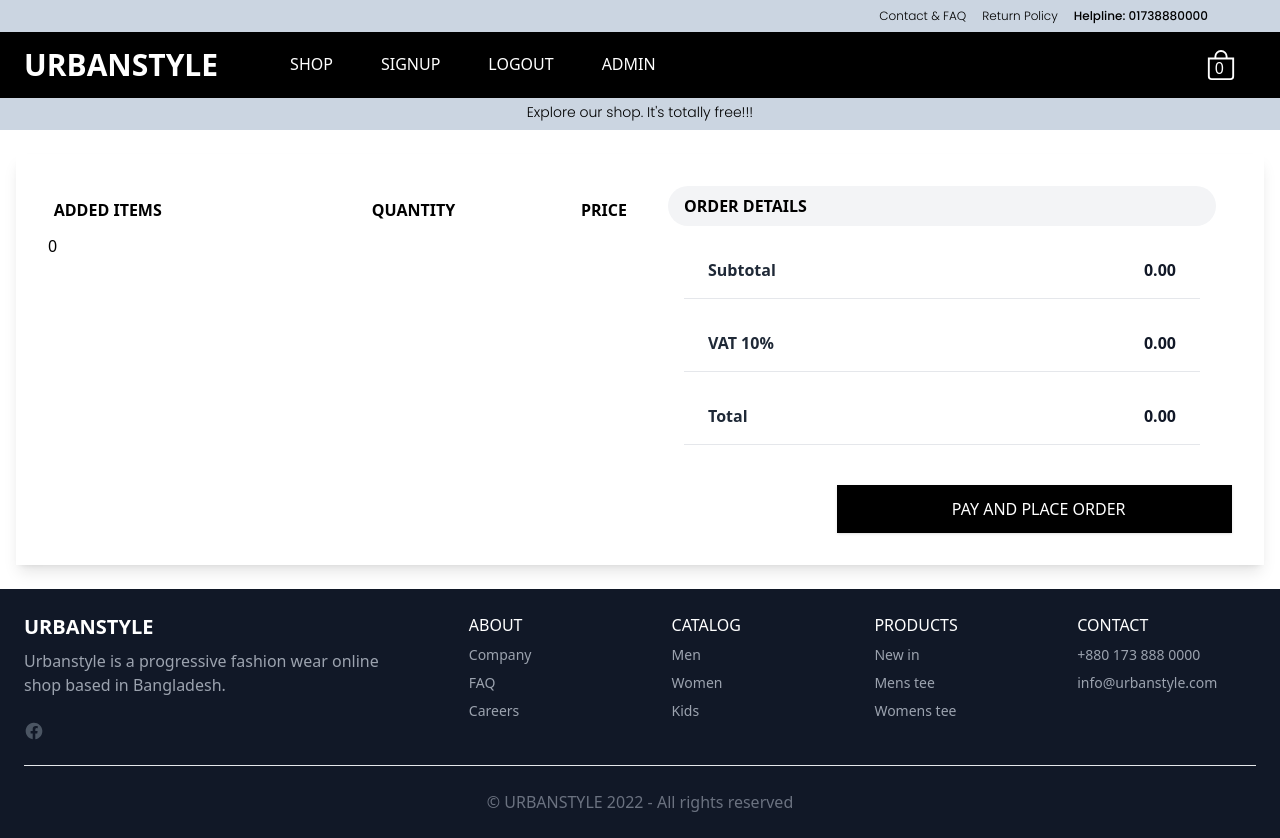
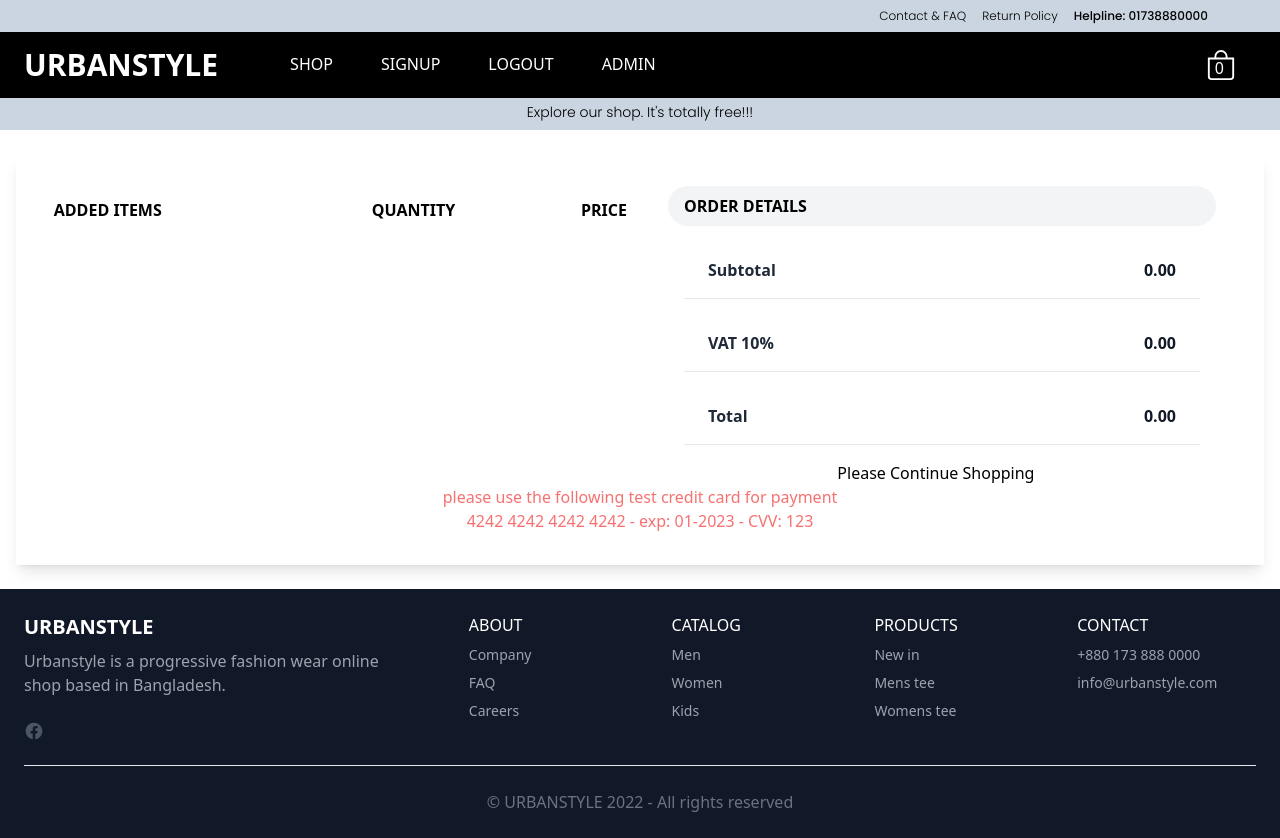
Before and after one commit to Rakib1415/ecommerce-admin-fronted, a React (Vite) app: page /checkout in a window 1280 px wide. Built offline with nearby package versions, Linux system fonts and the light colour scheme; sample sign-in values are in the browser's storage.

Commit message:
feat:add fake payment method
implement Stripe button using react-stripe-checkout

```diff
--- a/package.json
+++ b/package.json
@@ -15,6 +15,7 @@
     "react-dom": "^18.2.0",
     "react-redux": "^8.0.5",
     "react-router-dom": "^6.6.1",
+    "react-stripe-checkout": "^2.6.3",
     "redux-persist": "^6.0.0"
   },
   "devDependencies": {
--- /dev/null
+++ b/src/components/StripeButton/StripeButton.jsx
@@ -0,0 +1,37 @@
+import { useDispatch } from 'react-redux';
+import { useNavigate } from 'react-router-dom';
+import StripeCheckout from 'react-stripe-checkout';
+import { clearCart } from '../../stores/features/cartSlice';
+
+function StripeButton({ price }) {
+  const dispatch = useDispatch();
+  const navigate = useNavigate();
+  const priceForStripe = price * 1000;
+  const publishableKey = 'pk_test_nrblwZRKHQgcCDtJjkfyaZg000It4c3lxl';
+
+  const onToken = (token) => {
+    console.log(token);
+    alert(`Your Payment Successfully! your order token ${token.card.id}`);
+    dispatch(clearCart());
+    navigate('/shop');
+  };
+
+  return price > 0 ? (
+    <StripeCheckout
+      label="Pay and Place order"
+      name="CRWN Clothing Ltd."
+      billingAddress
+      shippingAddress
+      image="http://svgshare.com/i/CUz.svg"
+      description={`Your total is $ ${price}`}
+      amount={priceForStripe}
+      panelLabel="Pay and Place order"
+      token={onToken}
+      stripeKey={publishableKey}
+    />
+  ) : (
+    <h2>Please Continue Shopping</h2>
+  );
+}
+
+export default StripeButton;
--- a/src/pages/Checkout/Checkout.jsx
+++ b/src/pages/Checkout/Checkout.jsx
@@ -1,14 +1,15 @@
 /* eslint-disable jsx-a11y/control-has-associated-label */
 
-import { useDispatch, useSelector } from 'react-redux';
+import { useSelector } from 'react-redux';
 import CartItem from '../../components/CartItem/CartItem';
-import CustomButton from '../../components/CustomButton/CustomButton';
 import OrderDetail from '../../components/OrderDetail/OrderDetail';
-import { clearCart } from '../../stores/features/cartSlice';
+import StripeButton from '../../components/StripeButton/StripeButton';
+import { cartSubTotal } from '../../utils/cart';
 
 function Checkout() {
-  const dispatch = useDispatch();
   const { items } = useSelector((state) => state.cart);
+  const subTotal = cartSubTotal(items);
+  const total = subTotal * (1 / 10) + subTotal;
   return (
     <div className="container my-6">
       <div className="w-full p-8 bg-white shadow-lg">
@@ -34,18 +35,19 @@ function Checkout() {
                 ))}
               </tbody>
             </table>
-            {items.length && (
-              <CustomButton onClick={() => dispatch(clearCart())} type="button">
-                <span className="ml-2 mt-5px">Clear Cart</span>
-              </CustomButton>
-            )}
           </div>
           <OrderDetail />
         </div>
         <div className="lg:w-1/3 ml-auto">
-          <CustomButton type="button">
+          {/* <CustomButton type="button">
             <span className="ml-2 mt-5px">Pay and Place order</span>
-          </CustomButton>
+          </CustomButton> */}
+          <StripeButton price={total} />
+        </div>
+        <div className="text-center text-red-400">
+          please use the following test credit card for payment
+          <br />
+          4242 4242 4242 4242 - exp: 01-2023 - CVV: 123
         </div>
       </div>
     </div>
```
Also changed, not shown: 1 other file (tests, documents, lock files or other folders).
